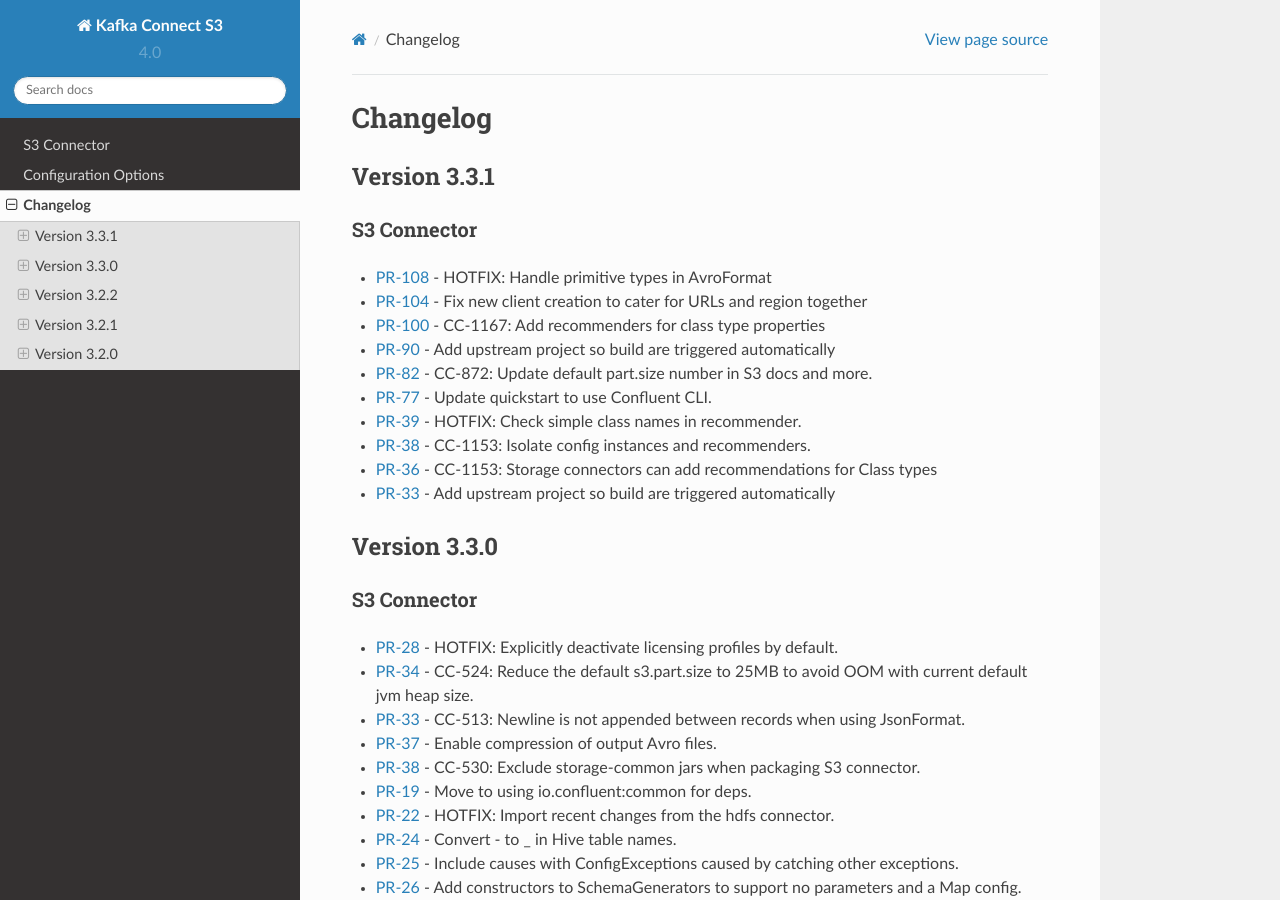
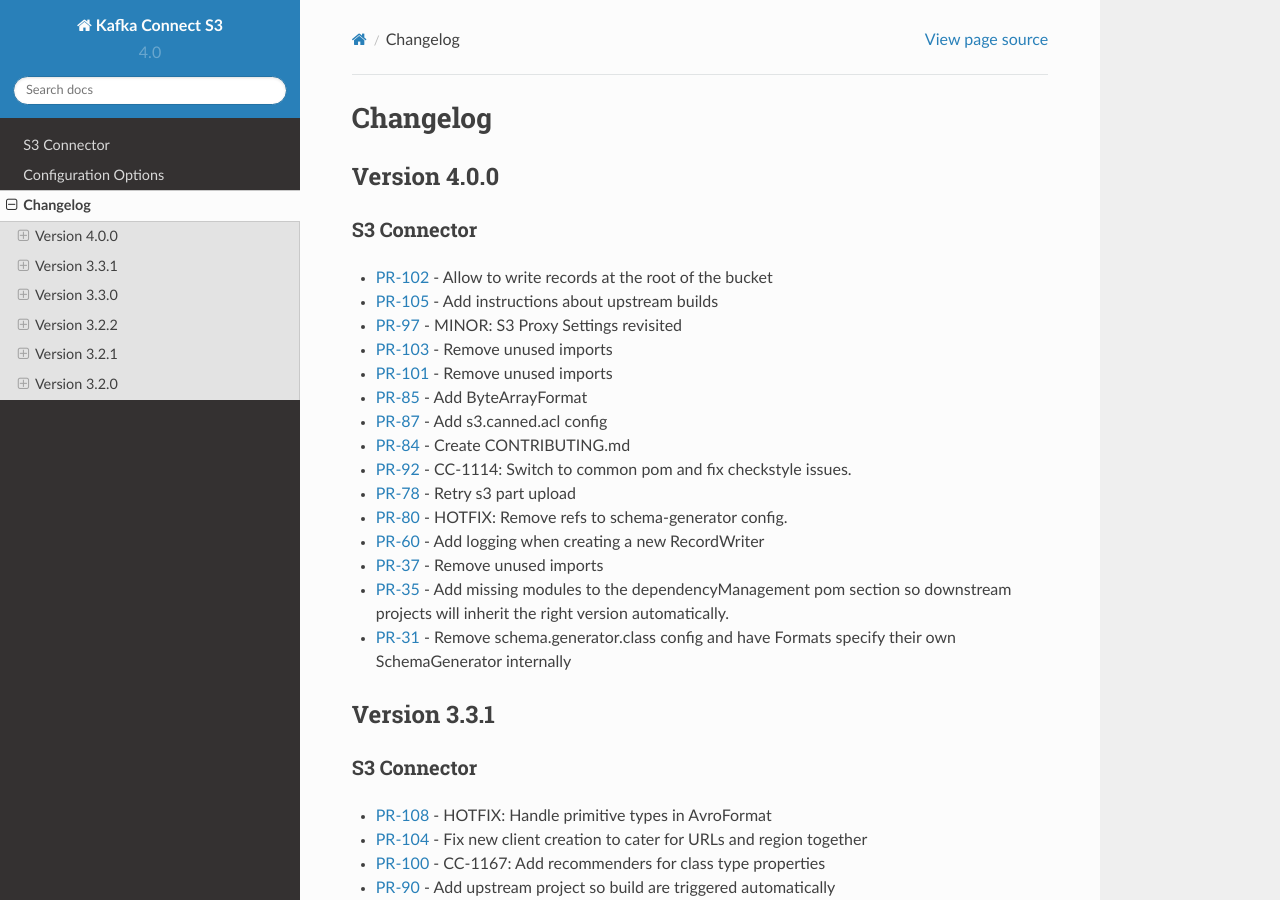
Before and after one commit to confluentinc/kafka-connect-storage-cloud, a Sphinx documentation site: the page built from kafka-connect-s3/docs/changelog.rst, in a window 1280 px wide and 900 px high. Built offline with Sphinx 7.4.7 and the Read the Docs theme 2.0.0, drawn with Linux system fonts in a browser that asks for light colours.

Commit message:
CC-1249: 4.0.0 release notes

```diff
--- a/kafka-connect-s3/docs/changelog.rst
+++ b/kafka-connect-s3/docs/changelog.rst
@@ -2,6 +2,28 @@
 
 Changelog
 =========
+
+Version 4.0.0
+-------------
+
+S3 Connector
+~~~~~~~~~~~~~~
+
+* `PR-102 <https://github.com/confluentinc/kafka-connect-storage-cloud/pull/102>`_ - Allow to write records at the root of the bucket
+* `PR-105 <https://github.com/confluentinc/kafka-connect-storage-cloud/pull/105>`_ - Add instructions about upstream builds
+* `PR-97 <https://github.com/confluentinc/kafka-connect-storage-cloud/pull/97>`_ - MINOR: S3 Proxy Settings revisited
+* `PR-103 <https://github.com/confluentinc/kafka-connect-storage-cloud/pull/103>`_ - Remove unused imports
+* `PR-101 <https://github.com/confluentinc/kafka-connect-storage-cloud/pull/101>`_ - Remove unused imports
+* `PR-85 <https://github.com/confluentinc/kafka-connect-storage-cloud/pull/85>`_ - Add ByteArrayFormat
+* `PR-87 <https://github.com/confluentinc/kafka-connect-storage-cloud/pull/87>`_ - Add s3.canned.acl config
+* `PR-84 <https://github.com/confluentinc/kafka-connect-storage-cloud/pull/84>`_ - Create CONTRIBUTING.md
+* `PR-92 <https://github.com/confluentinc/kafka-connect-storage-cloud/pull/92>`_ - CC-1114: Switch to common pom and fix checkstyle issues.
+* `PR-78 <https://github.com/confluentinc/kafka-connect-storage-cloud/pull/78>`_ - Retry s3 part upload
+* `PR-80 <https://github.com/confluentinc/kafka-connect-storage-cloud/pull/80>`_ - HOTFIX: Remove refs to schema-generator config.
+* `PR-60 <https://github.com/confluentinc/kafka-connect-storage-cloud/pull/60>`_ - Add logging when creating a new RecordWriter
+* `PR-37 <https://github.com/confluentinc/kafka-connect-storage-common/pull/37>`_ - Remove unused imports
+* `PR-35 <https://github.com/confluentinc/kafka-connect-storage-common/pull/35>`_ - Add missing modules to the dependencyManagement pom section so downstream projects will inherit the right version automatically.
+* `PR-31 <https://github.com/confluentinc/kafka-connect-storage-common/pull/31>`_ - Remove schema.generator.class config and have Formats specify their own SchemaGenerator internally
 
 Version 3.3.1
 -------------
```
